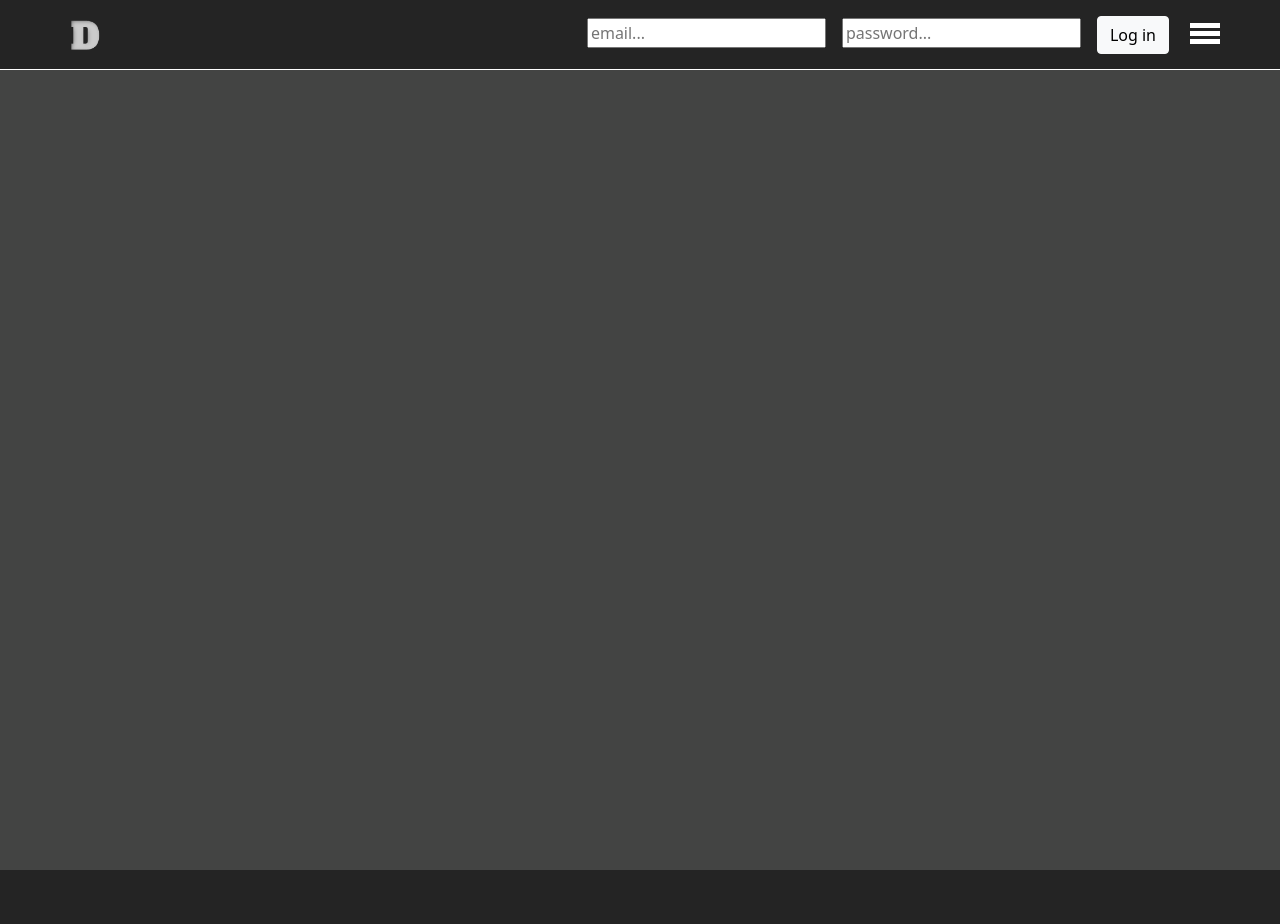
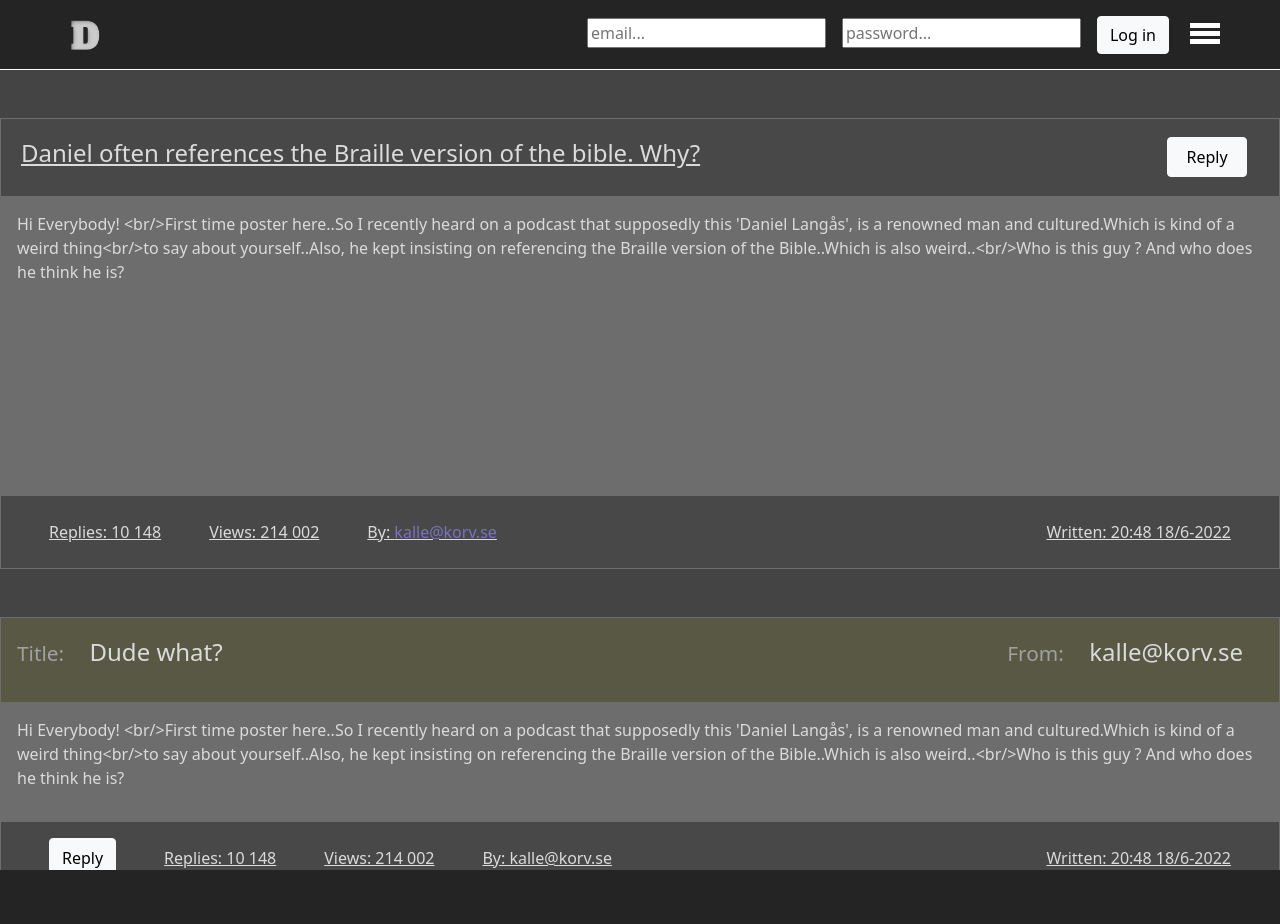
Before and after one commit to Dannemaniman/DannesBloggAngular, an Angular app: page /category/1/thread/1 in a window 1280 px wide. Before the commit this address led to /. Shown: the top 924 px of the page. Built offline with nearby package versions, Linux system fonts and the light colour scheme.

Commit message:
Created Thread detail page styling.

```diff
--- a/src/app/app-routing.module.ts
+++ b/src/app/app-routing.module.ts
@@ -2,10 +2,12 @@ import { NgModule } from '@angular/core'
 import { RouterModule, Routes } from '@angular/router'
 import { CategoryPageComponent } from "./modules/category-page/category-page.component"
 import { HomePageComponent } from "./modules/home-page/home-page.component"
+import { ThreadDetailPageComponent } from "./modules/thread-detail-page/thread-detail-page.component"
 
 const routes: Routes = [
   { path: "", component: HomePageComponent, pathMatch: 'full' },
   { path: "category/:id", component: CategoryPageComponent },
+  { path: "category/:id/thread/:id", component: ThreadDetailPageComponent },
 ]
 
 @NgModule({
--- a/src/app/app.module.ts
+++ b/src/app/app.module.ts
@@ -5,13 +5,15 @@ import { AppRoutingModule } from './app-routing.module'
 import { AppComponent } from './app.component'
 import { CoreModule } from './core/core.module';
 import { HomePageComponent } from './modules/home-page/home-page.component';
-import { CategoryPageComponent } from './modules/category-page/category-page.component'
+import { CategoryPageComponent } from './modules/category-page/category-page.component';
+import { ThreadDetailPageComponent } from './modules/thread-detail-page/thread-detail-page.component'
 
 @NgModule({
   declarations: [
     AppComponent,
     HomePageComponent,
     CategoryPageComponent,
+    ThreadDetailPageComponent,
   ],
   imports: [
     BrowserModule,
--- a/src/app/modules/category-page/category-page.module.ts
+++ b/src/app/modules/category-page/category-page.module.ts
@@ -1,5 +1,5 @@
-import { NgModule } from '@angular/core';
-import { CommonModule } from '@angular/common';
+import { NgModule } from '@angular/core'
+import { CommonModule } from '@angular/common'
 
 
 
--- /dev/null
+++ b/src/app/modules/thread-detail-page/thread-detail-page.component.html
@@ -0,0 +1,39 @@
+<div class="thread-page__content">
+  <div class="thread__container">
+    <div class="thread-panel">
+      <h2>{{thread.title}}</h2>
+      <button role="button" class="btn btn-light">Reply</button>
+    </div>
+    <div class="thread-content">
+      <p>{{thread.content}}</p>
+    </div>
+    <div class="thread-footer">
+      <div class="thread-footer__stats">
+        <p>Replies: {{thread.replies}}</p>
+        <p>Views: {{thread.views}}</p>
+        <p>By: <span style="color: #7B71C2;">{{thread.author}}</span></p>
+      </div>
+      <p class="thread-footer__written">Written: {{thread.date}}</p>
+    </div>
+  </div>
+
+  <div class="reply__container">
+    <div class="reply-panel">
+      <p>Title: <span>{{reply.title}}</span></p>
+      <p>From: <span>{{reply.author}}</span></p>
+      <!-- <p>Written: <span>{{reply.date}}</span></p> -->
+    </div>
+    <div class="reply-content">
+      <p>{{thread.content}}</p>
+    </div>
+    <div class="reply-footer">
+      <button role="button" class="btn btn-light">Reply</button>
+      <div class="thread-footer__stats">
+        <p>Replies: {{thread.replies}}</p>
+        <p>Views: {{thread.views}}</p>
+        <p>By: {{thread.author}}</p>
+      </div>
+      <p class="reply-footer__written">Written: {{thread.date}}</p>
+    </div>
+  </div>
+</div>
--- /dev/null
+++ b/src/app/modules/thread-detail-page/thread-detail-page.component.scss
@@ -0,0 +1,157 @@
+.thread-page__content {
+  display: flex;
+  flex-direction: column;
+  align-items: center;
+  max-width: 1400px;
+  margin: 0 auto;
+  height: 100%;
+
+  .thread__container {
+    display: flex;
+    flex-direction: column;
+    align-items: center;
+    width: 100%;
+    margin-top: 3rem;
+    border: 1px solid #6D6D6D;
+
+    .thread-panel {
+      display: flex;
+      flex-direction: row;
+      justify-content: space-between;
+      align-items: center;
+      background-color: #484848;
+      width: 100%;
+
+      h2 {
+        color: #DBDBDB;
+        text-decoration: underline;
+        font-weight: 400;
+        font-size: 1.5rem;
+        padding: 20px;
+      }
+
+      button {
+        width: 5rem;
+        height: 2.5rem;
+        margin-right: 2rem;
+      }
+
+    }
+
+    .thread-content {
+      background-color: #6D6D6D;
+      min-height: 300px;
+      padding: 1rem;
+      color: #DBDBDB;
+      font-weight: 500;
+      // text-decoration: underline;
+    }
+
+    .thread-footer {
+      display: flex;
+      flex-direction: row;
+      background-color: #484848;
+      width: 100%;
+
+      .thread-footer__written {
+        color: #DBDBDB;
+        text-decoration: underline;
+        width: 100%;
+        text-align: right;
+        margin: 1.5rem;
+        margin-right: 3rem;
+      }
+
+      .thread-footer__stats {
+        display: flex;
+        flex-direction: row;
+        align-items: center;
+        width: 100%;
+        color: #DBDBDB;
+        text-decoration: underline;
+        margin-left: 3rem;
+
+        p {
+          margin-top: 1rem;
+          margin-right: 3rem;
+        }
+      }
+    }
+  }
+
+  .reply__container {
+    display: flex;
+    flex-direction: column;
+    align-items: center;
+    width: 100%;
+    margin-top: 3rem;
+    border: 1px solid #6D6D6D;
+
+    .reply-panel {
+      display: flex;
+      flex-direction: row;
+      justify-content: space-between;
+      align-items: center;
+      background-color: #585844;
+      width: 100%;
+      padding: 1rem;
+
+      p {
+        color: #A1A1A1;
+        font-size: 1.3rem;
+      }
+
+      span {
+        color: #DBDBDB;
+        font-weight: 400;
+        font-size: 1.5rem;
+        padding: 20px;
+      }
+    }
+
+    .reply-content {
+      background-color: #6D6D6D;
+      padding: 1rem;
+      color: #DBDBDB;
+      font-weight: 500;
+    }
+
+    .reply-footer {
+      display: flex;
+      flex-direction: row;
+      align-items: center;
+      background-color: #484848;
+      width: 100%;
+
+      button {
+        height: 2.5rem;
+        width: 5rem;
+        margin-left: 3rem;
+      }
+
+      .reply-footer__written {
+        color: #DBDBDB;
+        text-decoration: underline;
+        width: 100%;
+        text-align: right;
+        margin: 1.5rem;
+        margin-right: 3rem;
+      }
+
+      .thread-footer__stats {
+        display: flex;
+        flex-direction: row;
+        align-items: center;
+        width: 100%;
+        color: #DBDBDB;
+        text-decoration: underline;
+        margin-left: 3rem;
+
+        p {
+          margin-top: 1rem;
+          margin-right: 3rem;
+        }
+      }
+    }
+  }
+}
--- /dev/null
+++ b/src/app/modules/thread-detail-page/thread-detail-page.component.ts
@@ -0,0 +1,32 @@
+import { Component, OnInit } from '@angular/core'
+
+@Component({
+  selector: 'app-thread-detail-page',
+  templateUrl: './thread-detail-page.component.html',
+  styleUrls: ['./thread-detail-page.component.scss']
+})
+export class ThreadDetailPageComponent implements OnInit {
+  public thread = {
+    title: "Daniel often references the Braille version of the bible. Why?",
+    content: "Hi Everybody! <br/>First time poster here..So I recently heard on a podcast that supposedly this 'Daniel Langås', is a renowned man and cultured.Which is kind of a weird thing<br/>to say about yourself..Also, he kept insisting on referencing the Braille version of the Bible..Which is also weird..<br/>Who is this guy ? And who does he think he is?",
+    replies: "10 148",
+    views: "214 002",
+    author: "kalle@korv.se",
+    date: "20:48  18/6-2022"
+  }
+
+  public reply = {
+    title: "Dude what?",
+    content: "Dude.. who even are you",
+    replies: "10 148",
+    views: "214 002",
+    author: "kalle@korv.se",
+    date: "20:48  18/6-2022"
+  }
+
+  constructor() { }
+
+  ngOnInit(): void {
+  }
+
+}
```
Also changed, not shown: src/app/modules/thread-detail-page/thread-detail-page.module.ts (added, +12 -0 lines), src/app/core/components/header/header.component.ts (line endings or trailing spaces).
